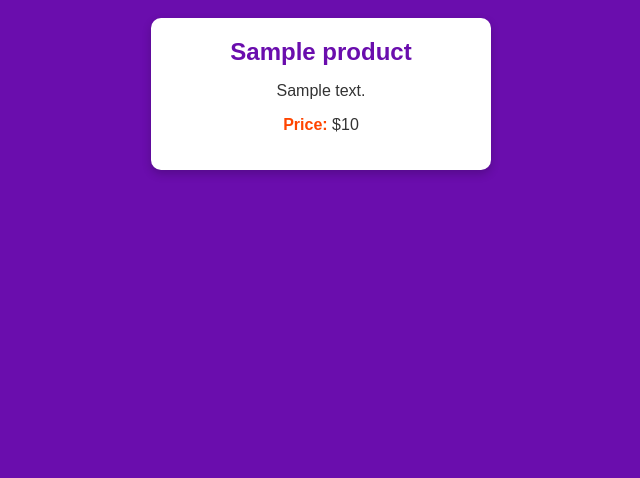
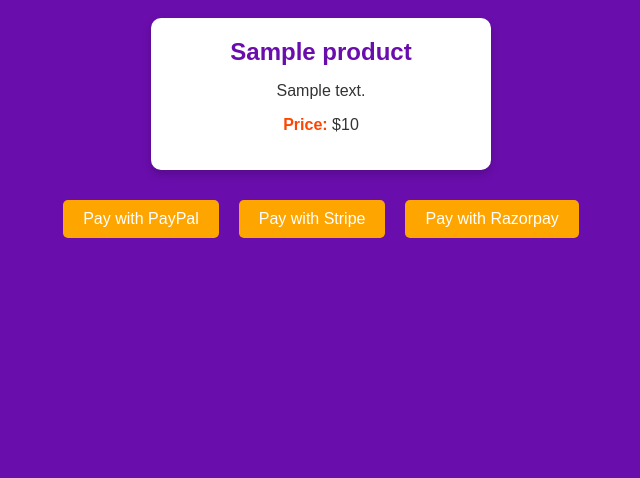
Before and after one commit to Samriddha11/FlaskStore-ChaosDemo, a Flask app: template frontend/templates/catalog.html in a window 1280 px wide. Shown: the part 149-627 px from the top of the page, without its empty margins (319-959 px from the left). Run offline with Flask 3, Linux system fonts and the light colour scheme; the template is opened without the code that fills it: most values are stand-ins (such as "Sample title", 1, 10 or a date in 2020).

Commit message:
Update catalog.html

```diff
--- a/frontend/templates/catalog.html
+++ b/frontend/templates/catalog.html
@@ -60,6 +60,25 @@
         .product-card p strong {
             color: #ff4500; /* Stronger orange for price */
         }
+        .payment-options {
+            display: flex;
+            justify-content: center;
+            gap: 20px;
+            margin-top: 30px;
+        }
+        .payment-button {
+            background-color: #ffa500; /* Orange background for buttons */
+            color: #fff;
+            border: none;
+            padding: 10px 20px;
+            font-size: 1rem;
+            border-radius: 5px;
+            cursor: pointer;
+            transition: background-color 0.3s;
+        }
+        .payment-button:hover {
+            background-color: #ff4500; /* Darker orange on hover */
+        }
         footer {
             padding: 20px;
             background-color: #4b0082; /* Darker purple for footer */
@@ -83,6 +102,13 @@
         </div>
         {% endfor %}
     </div>
+
+    <!-- Payment Gateway Options -->
+    <div class="payment-options">
+        <button class="payment-button" onclick="window.location.href='https://www.paypal.com'">Pay with PayPal</button>
+        <button class="payment-button" onclick="window.location.href='https://www.stripe.com'">Pay with Stripe</button>
+        <button class="payment-button" onclick="window.location.href='https://www.razorpay.com'">Pay with Razorpay</button>
+    </div>
 </div>
 
 <footer>
```
